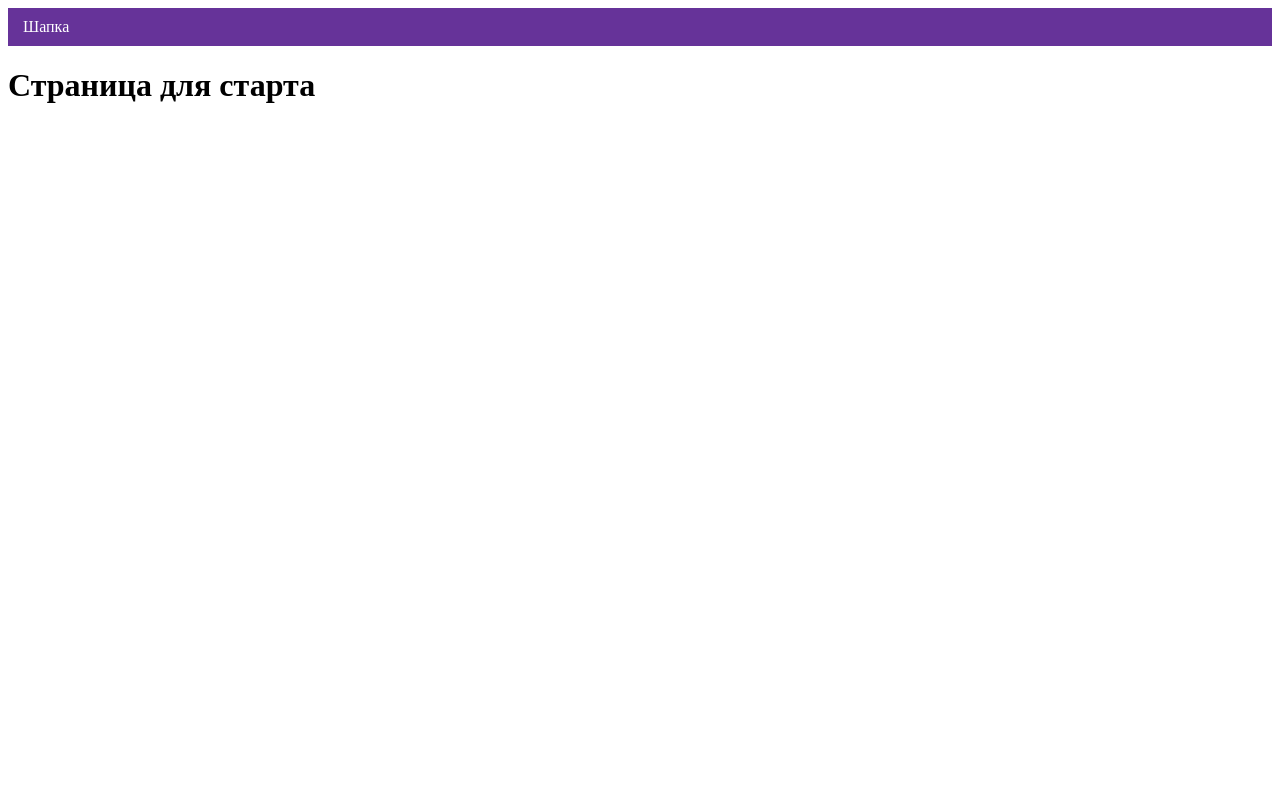
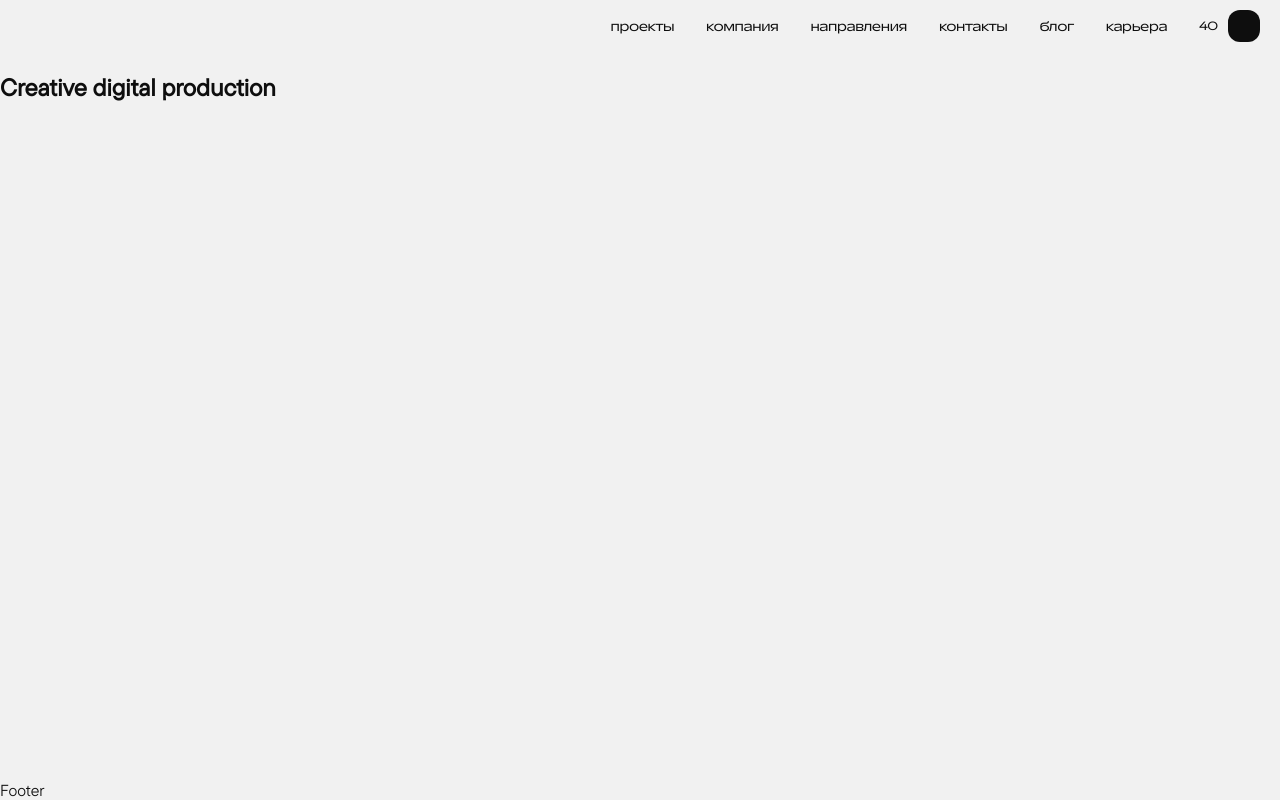
Before and after one commit to ElveeC/only, a website: page source/index.html in a window 1280 px wide. Drawn offline with nearby package versions, Linux system fonts and the light colour scheme; files that its build step writes are made by us from their sources.

Commit message:
feat: add basic fonts, variables, mixins, header

```diff
--- a/source/index.html
+++ b/source/index.html
@@ -1,17 +1,92 @@
 <!DOCTYPE html>
 <html class="page" lang="ru">
+
 <head>
   <meta charset="UTF-8">
-    <title>Название проекта</title>
+  <title>Only</title>
   <meta name="viewport" content="width=device-width,initial-scale=1">
-    <link rel="preload" href="#" type="font/woff2" as="font">
+  <link rel="preload" href="fonts/tt-commons/tt-commons-pro-trial-regular.woff2" type="font/woff2" as="font">
+  <link rel="preload" href="fonts/tt-commons/tt-commons-pro-trial-normal.woff2" type="font/woff2" as="font">
+  <link rel="preload" href="fonts/tt-runs/tt-runs-trial-medium.woff2" type="font/woff2" as="font">
   <link rel="stylesheet" href="styles/styles.css">
   <script src="scripts/index.js" defer></script>
 </head>
+
 <body class="page__body">
-    <header class="header">Шапка</header>
-    <main>
-      <h1>Страница для старта</h1>
+  <header class="page__header header">
+    <a href="#">
+      <div class="logo">
+        <svg class="logo__icon" aria-hidden="true" focusable="false" width="82" height="27">
+          <use href="icons/stack.svg#logo"></use>
+        </svg>
+        <span class="visually-hidden">Логотип Only</span>
+      </div>
+    </a>
+    <nav class="header__nav nav nav--closed">
+      <ul class="nav__list">
+        <li class="nav__item">
+          <a class="nav__link" href="#">
+            Проекты
+          </a>
+        </li>
+        <li class="nav__item">
+          <a class="nav__link" href="#">
+            Компания
+          </a>
+        </li>
+        <li class="nav__item">
+          <a class="nav__link" href="#">
+            Направления
+          </a>
+        </li>
+        <li class="nav__item">
+          <a class="nav__link" href="#">
+            Контакты
+          </a>
+        </li>
+        <li class="nav__item">
+          <a class="nav__link" href="#">
+            Блог
+          </a>
+        </li>
+        <li class="nav__item">
+          <a class="nav__link" href="#">
+            Карьера
+          </a>
+        </li>
+        <li class="nav__item nav__item--favorite">
+          <a class="nav__link nav__link--favorite" href="#">
+            <span>40</span>
+            <span class="visually-hidden">Избранное</span>
+            <div class="favorite-button">
+              <svg class="favorite-button__icon" aria-hidden="true" focusable="false" width="22" height="22">
+                <use href="icons/stack.svg#star"></use>
+              </svg>
+            </div>
+          </a>
+        </li>
+      </ul>
+    </nav>
+  </header>
+
+  <main class="page__main main">
+    <section class="hero">
+      <h1 class="hero__title">Creative digital production</h1>
+    </section>
+
+    <section class="portfolio">
+      <h2 class="visually-hidden">Наши работы</h2>
+    </section>
+
+    <section class="banner">
+      <h2 class="visually-hidden">Услуги</h2>
+    </section>
   </main>
+
+  <footer class="footer">
+    Footer
+  </footer>
+  <script src="./scripts/index.js" type="module"></script>
 </body>
+
 </html>
--- /dev/null
+++ b/source/styles/blocks/favorite-button.scss
@@ -0,0 +1,46 @@
+@import "../common/mixins.scss";
+
+.favorite-button {
+  @include transition;
+
+  display: flex;
+  width: 42px;
+  height: 42px;
+  justify-content: center;
+  align-items: center;
+  background-color: $color-basic;
+  border-radius: 15px;
+
+  &:hover {
+    @include button-hover;
+  }
+
+  @media (max-width: $vp-1440) {
+    width: 36px;
+    height: 36px;
+    border-radius: 12px;
+  }
+
+  @media (max-width: $vp-1440) {
+    width: 32px;
+    height: 32px;
+  }
+}
+
+.favorite-button__icon {
+  color: $color-reverse;
+
+  @media (max-width: $vp-1440) {
+    width: 20px;
+    height: 20px;
+  }
+
+  @media (max-width: $vp-1280) {
+    width: 16px;
+    height: 16px;
+  }
+}
+
+.favorite-button:hover .favorite-button__icon {
+  color: $color-basic;
+}
--- a/source/styles/blocks/header.scss
+++ b/source/styles/blocks/header.scss
@@ -1,5 +1,25 @@
+@import "../common/mixins.scss";
+
 .header {
-  background-color: #663399;
-  color: #ffffff;
-  padding: 10px 15px;
+  @include font-additional;
+
+  display: flex;
+  flex-wrap: wrap;
+  justify-content: space-between;
+  align-items: center;
+  padding: 8px 30px;
+  font-weight: 500;
+
+  @media (max-width: $vp-1440) {
+    padding: 12px 30px;
+  }
+
+  @media (max-width: $vp-1280) {
+    padding: 10px 20px;
+  }
+
+  @media (max-width: $vp-768) {
+    flex-direction: column;
+    align-items: start;
+  }
 }
--- /dev/null
+++ b/source/styles/blocks/logo.scss
@@ -0,0 +1,16 @@
+.logo {
+  display: flex;
+  align-items: center;
+}
+
+.logo__icon {
+  @media (max-width: $vp-1440) {
+    width: 73px;
+    height: 24px;
+  }
+
+  @media (max-width: $vp-1280) {
+    width: 67px;
+    height: 22px;
+  }
+}
--- /dev/null
+++ b/source/styles/blocks/nav.scss
@@ -0,0 +1,64 @@
+.nav {
+  &--closed {
+    @media (max-width: $vp-768) {
+      display: none;
+    }
+  }
+
+  &--open {
+    @media (max-width: $vp-768) {
+      display: block;
+    }
+  }
+}
+
+.nav__list {
+  display: flex;
+  align-items: center;
+  gap: 32px;
+  text-transform: lowercase;
+
+  @media (max-width: $vp-1024) {
+    gap: 24px;
+  }
+
+  @media (max-width: $vp-768) {
+    display: block;
+    flex-direction: column;
+  }
+}
+
+.nav__item--favorite {
+  margin-left: 144px;
+
+  @media (max-width: $vp-1440) {
+    margin-left: 0;
+  }
+
+  @media (max-width: $vp-768) {
+    display: none;
+  }
+}
+
+.nav__link {
+  font-size: 14px;
+  letter-spacing: -0.04em;
+
+
+  @media (max-width: $vp-1440) {
+    font-size: 13px;
+    letter-spacing: -0.03em;
+  }
+}
+
+.nav__link--favorite {
+  display: flex;
+  align-items: center;
+  font-size: 13px;
+  gap: 10px;
+
+  @media (max-width: $vp-1280) {
+    font-size: 12px;
+    letter-spacing: -0.03em;
+  }
+}
--- /dev/null
+++ b/source/styles/blocks/page.scss
@@ -0,0 +1,15 @@
+.page {
+  display: flex;
+  justify-content: center;
+  min-height: 100vh;
+}
+
+.page__body {
+  display: flex;
+  flex-direction: column;
+  width: 100%;
+}
+
+.page__main {
+  flex-grow: 1;
+}
--- a/source/styles/common/fonts.scss
+++ b/source/styles/common/fonts.scss
@@ -1 +1,23 @@
-/* здесь подключите шрифты */
+@font-face {
+  font-family: "TT Commons";
+  src: url("../../fonts/tt-commons/tt-commons-pro-trial-regular.woff2") format("woff2");
+  font-weight: 400;
+  font-style: normal;
+  font-display: swap;
+}
+
+@font-face {
+  font-family: "TT Commons";
+  src: url("../../fonts/tt-commons/tt-commons-pro-trial-normal.woff2") format("woff2");
+  font-weight: 450;
+  font-style: normal;
+  font-display: swap;
+}
+
+@font-face {
+  font-family: "TT Runs";
+  src: url("../../fonts/tt-runs/tt-runs-trial-medium.woff2") format("woff2");
+  font-weight: 500;
+  font-style: normal;
+  font-display: swap;
+}
--- a/source/styles/common/global.scss
+++ b/source/styles/common/global.scss
@@ -1 +1,46 @@
-/* здесь используйте глобальные селекторы img, body, html и так далее */
+html {
+  font-size: 16px;
+}
+
+body {
+  font-family: "TT Commons", "Arial", sans-serif;
+  font-weight: 400;
+  margin: 0;
+  padding: 0;
+  color: $color-basic;
+  background-color: $background-basic;
+}
+
+img {
+  display: block;
+  max-width: 100%;
+  height: auto;
+  object-fit: contain;
+}
+
+a {
+  text-decoration: none;
+  color: inherit;
+}
+
+p {
+  margin: 0;
+  padding: 0;
+}
+
+ul {
+  margin: 0;
+  padding: 0;
+  list-style-type: none;
+}
+
+.visually-hidden {
+  position: absolute;
+  width: 1px;
+  height: 1px;
+  margin: -1px;
+  padding: 0;
+  border: 0;
+  clip: rect(0 0 0 0);
+  overflow: hidden;
+}
--- /dev/null
+++ b/source/styles/common/mixins.scss
@@ -0,0 +1,19 @@
+@mixin font-additional {
+  font-family: "TT Runs", "Arial", sans-serif;
+}
+
+@mixin transition {
+  transition: all 0.3s ease;
+}
+
+@mixin button-hover {
+  background-color: $color-reverse;
+}
+
+@mixin button-active {
+  background-color: $color-reverse;
+}
+
+@mixin button-focus {
+  color: $color-basic;
+}
--- a/source/styles/common/variables.scss
+++ b/source/styles/common/variables.scss
@@ -1 +1,17 @@
-/* здесь используйте глобальные переменные */
+/* Colors */
+
+$color-basic: #0e0e0e;
+$color-reverse: #ffffff;
+$color-accent: #00ffa9;
+$color-secondary: #e4e4e4;
+$background-basic: #f1f1f1;
+
+/* Viewports */
+
+$vp-320: 320px;
+$vp-375: 375px;
+$vp-768: 768px;
+$vp-1024: 1024px;
+$vp-1280: 1280px;
+$vp-1440: 1440px;
+$vp-1920: 1920px;
--- a/source/styles/styles.scss
+++ b/source/styles/styles.scss
@@ -4,4 +4,8 @@
 @import "./common/fonts.scss";
 
 /* BLOCKS */
+@import "./blocks/page.scss";
 @import "./blocks/header.scss";
+@import "./blocks/nav.scss";
+@import "./blocks/favorite-button.scss";
+@import "./blocks/logo.scss";
```
Also changed, not shown: source/fonts/tt-commons/tt-commons-pro-trial-normal.woff2 (added), source/fonts/tt-commons/tt-commons-pro-trial-regular.woff2 (added), source/fonts/tt-runs/tt-runs-trial-medium.woff2 (added), source/icons/logo.svg (added), source/icons/star.svg (added). Lines whose indentation alone changed are shown as unchanged.
